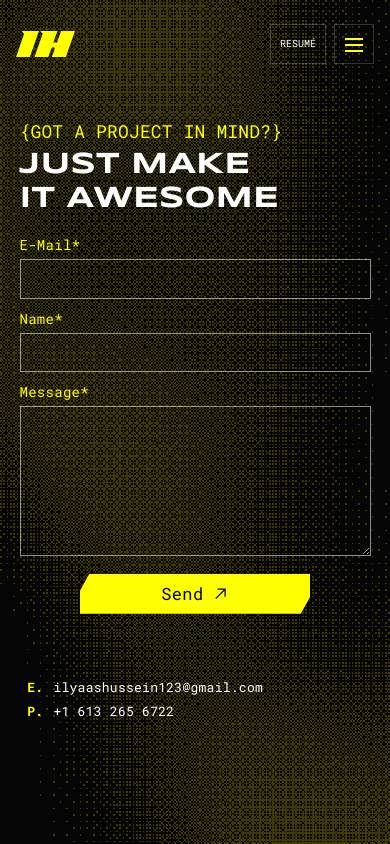
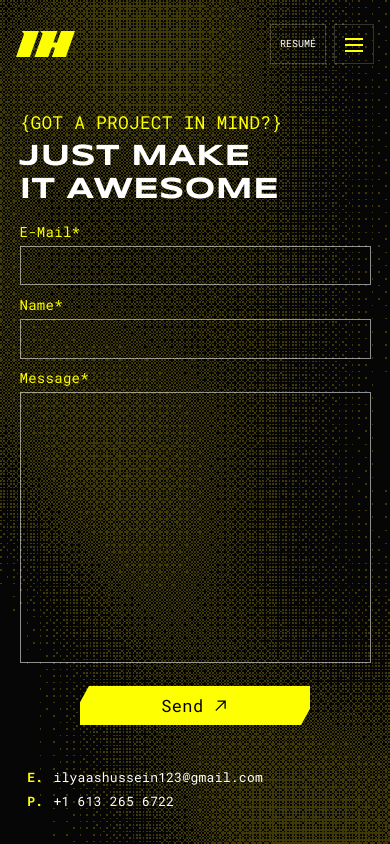
Before and after one commit to ilyhus001/Portfolio, a React (Vite) app in the folder ih-portfolio/: page /contact in a window 390 px wide. Built offline with nearby package versions, Linux system fonts and the light colour scheme.

Commit message:
final iphone fix

```diff
--- a/ih-portfolio/src/styles/contact.css
+++ b/ih-portfolio/src/styles/contact.css
@@ -631,6 +631,76 @@
 }
 
 /* ========================================
+   PHONES — NO SCROLLING
+   ========================================
+   The page is locked to one screen. To make
+   everything fit on any phone height, the layout
+   becomes three rows (heading / form / details)
+   and the message box absorbs whatever height is
+   left over, instead of a fixed 150px.
+   ======================================== */
+
+@media (max-width: 600px) {
+  .contact-page {
+    overflow: hidden;
+    overscroll-behavior: none;
+  }
+
+  .contact-page__inner {
+    height: 100%;
+
+    grid-template-rows: auto minmax(0, 1fr) auto;
+    align-content: stretch;
+
+    gap: clamp(10px, 2dvh, 20px);
+
+    padding-top: clamp(12px, 3dvh, 28px);
+    padding-bottom: clamp(16px, 4dvh, 40px);
+  }
+
+  /* Form fills the middle row */
+
+  .contact-page__form-column {
+    align-self: stretch;
+
+    display: flex;
+    min-height: 0;
+  }
+
+  .contact-form {
+    flex: 1 1 auto;
+
+    display: flex;
+    flex-direction: column;
+
+    gap: clamp(6px, 1.4dvh, 12px);
+
+    min-height: 0;
+  }
+
+  /* Message field takes the leftover height */
+
+  .contact-form__field:has(.contact-form__control--area) {
+    flex: 1 1 auto;
+
+    grid-template-rows: auto minmax(0, 1fr) auto;
+
+    min-height: 0;
+  }
+
+  .contact-form__control--area {
+    height: 100%;
+    min-height: 56px;
+
+    resize: none;
+  }
+
+  .contact-page__details {
+    margin-top: 0;
+  }
+}
+
+/* ========================================
    REDUCED MOTION
    ======================================== */
 
--- a/ih-portfolio/src/styles/ios-fullscreen.css
+++ b/ih-portfolio/src/styles/ios-fullscreen.css
@@ -98,6 +98,17 @@
     }
   }
 
+  /* Phones: Contact doesn't scroll (see contact.css),
+     so this keeps the bottom of it above the toolbar */
+
+  @media (max-width: 600px) {
+    .app-shell .contact-page__inner {
+      padding-bottom: calc(
+        clamp(16px, 4dvh, 40px) + (100lvh - 100dvh)
+      );
+    }
+  }
+
   /* ---------- Navbar + yellow mobile menu ---------- */
 
   .app-shell .navbar {
```
